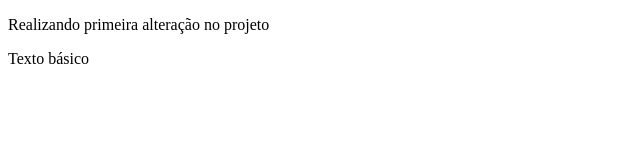
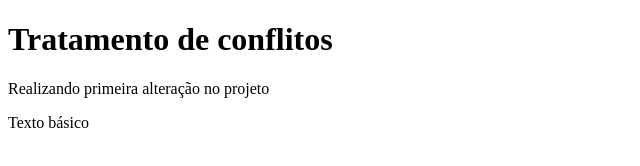
Before and after one commit to RicardoSilvaITA/curso-git, a plain HTML site: page index.html in a window 1280 px wide. Shown: the whole page, without its empty margins (0-640 px from the left). Drawn offline with Linux system fonts and the light colour scheme.

Commit message:
Treinando tratamento de conflitos

```diff
--- a/index.html
+++ b/index.html
@@ -5,6 +5,7 @@
      <title>Curso de Git</title>
 </head>
 <body>
+     <h1>Tratamento de conflitos</h1>
      <p>Realizando primeira alteração no projeto</p>
      <p>Texto básico</p>
 </body>
```
